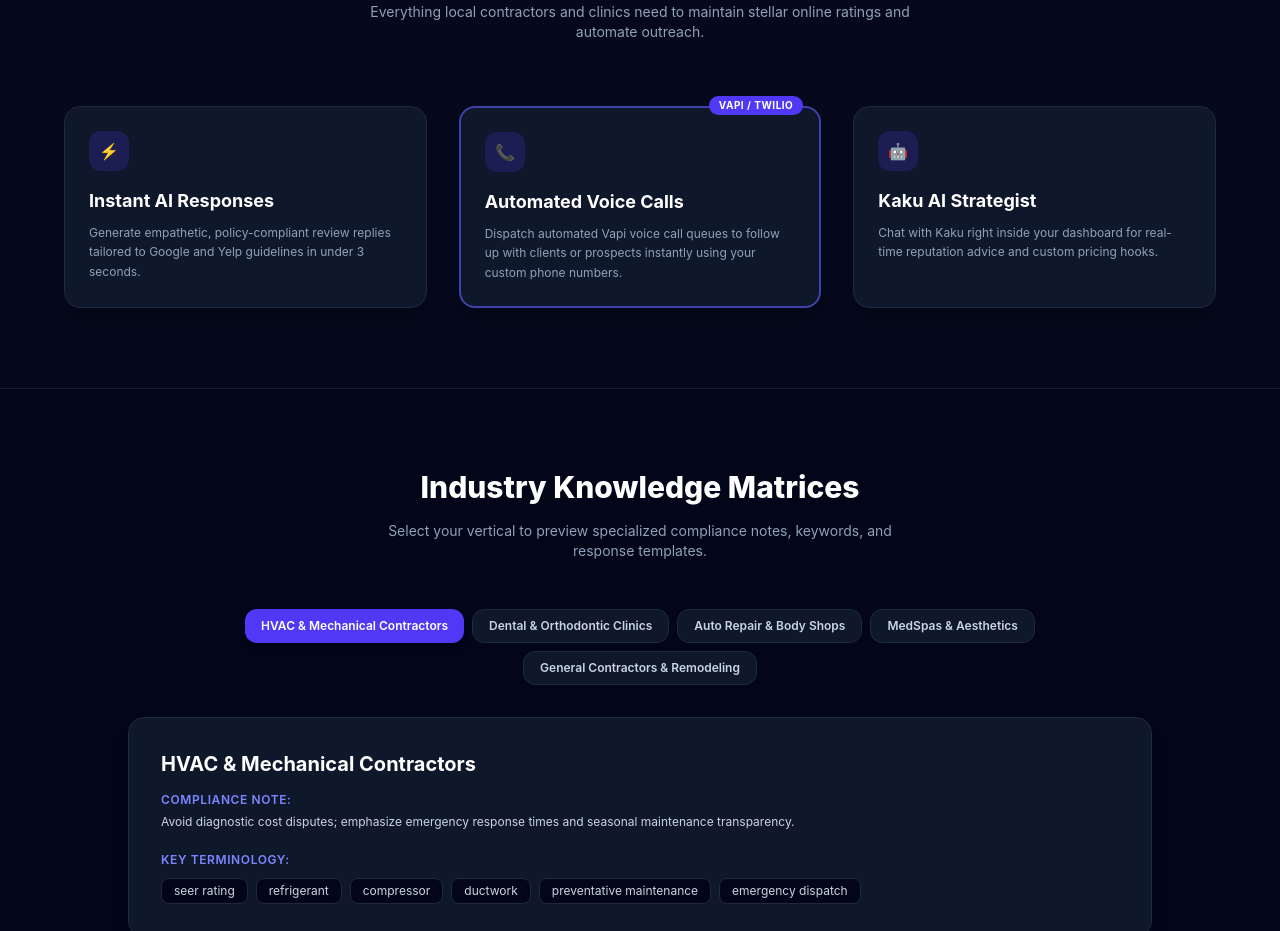
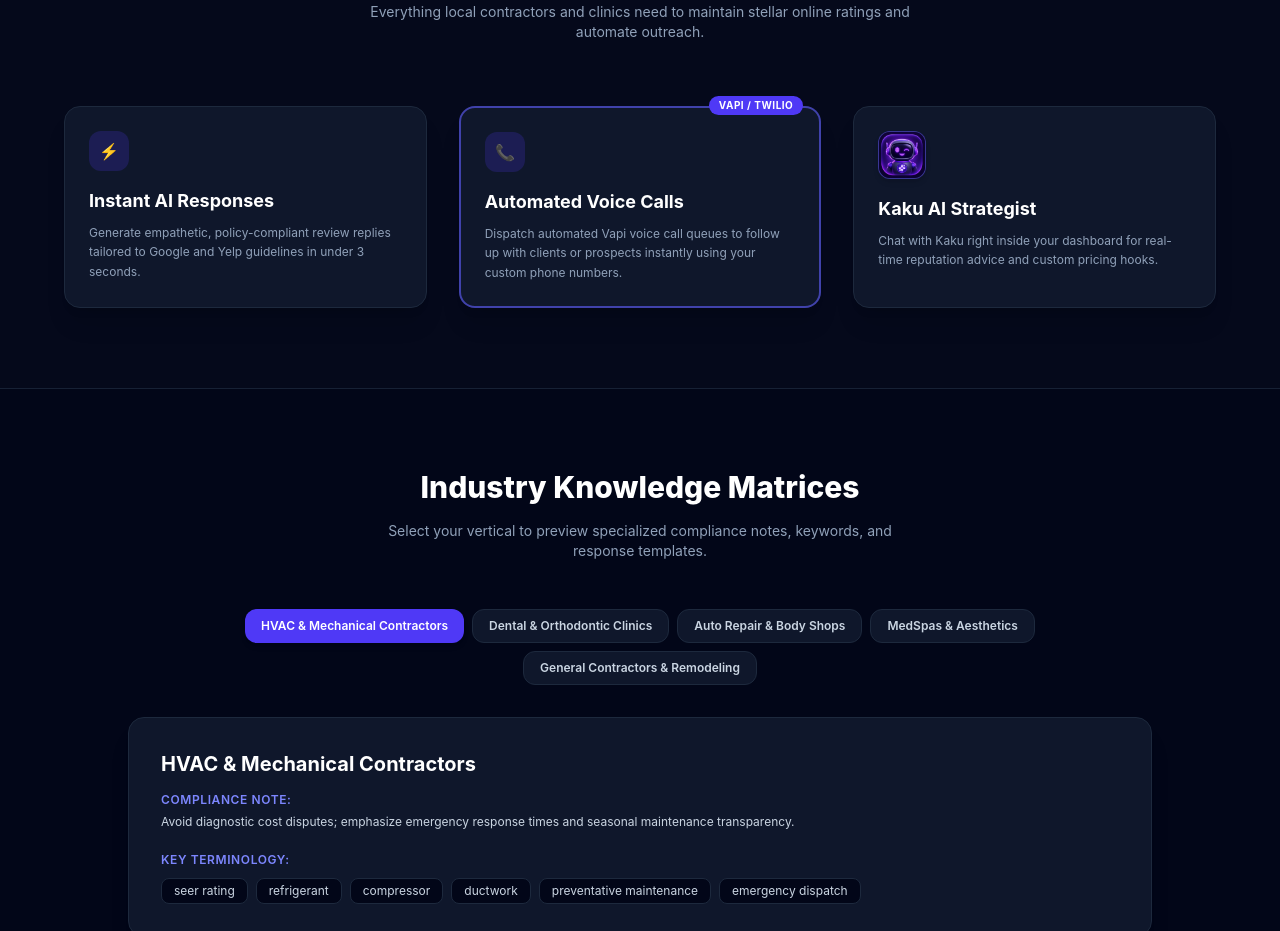
Before and after one commit to dkakucorp-lgtm/revpulse-ai, a React (Vite) app: page / in a window 1280 px wide. Shown: the part 860-1791 px from the top of the page. Built offline with nearby package versions, Linux system fonts and the light colour scheme.

Commit message:
Replace generic icon on Kaku AI Strategist feature card with kaku-mascot.png

```diff
--- a/src/components/LandingPage.jsx
+++ b/src/components/LandingPage.jsx
@@ -110,7 +110,9 @@ export default function LandingPage() {
             </div>
 
             <div className="bg-slate-900 border border-slate-800 rounded-2xl p-6 shadow-xl">
-              <div className="w-10 h-10 rounded-xl bg-indigo-600/20 text-indigo-400 flex items-center justify-center font-bold mb-4">🤖</div>
+              <div className="w-12 h-12 rounded-xl bg-indigo-950 border border-indigo-500/40 overflow-hidden flex items-center justify-center mb-4 shadow-md">
+                <img src="/kaku-mascot.png" alt="Kaku AI Mascot" className="w-full h-full object-cover" />
+              </div>
               <h3 className="text-lg font-bold text-white mb-2">Kaku AI Strategist</h3>
               <p className="text-slate-400 text-xs leading-relaxed">Chat with Kaku right inside your dashboard for real-time reputation advice and custom pricing hooks.</p>
             </div>
```
